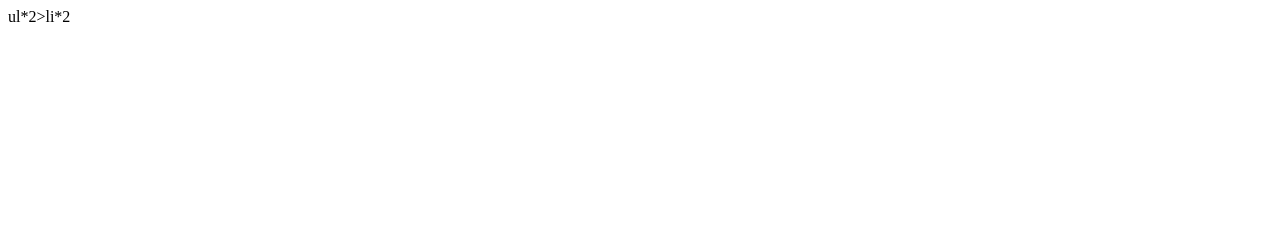
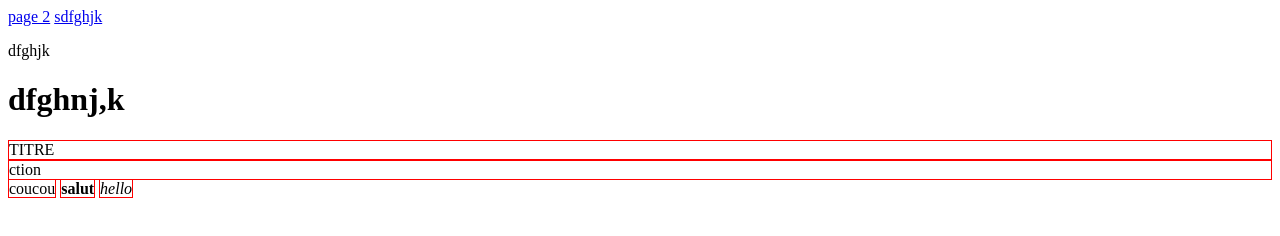
Before and after one commit to BENALIFaycel/dossierHtml, a plain HTML site: page index.html in a window 1280 px wide. Drawn offline with Linux system fonts and the light colour scheme.

Commit message:
changement de style ajout de liens

```diff
--- a/index.html
+++ b/index.html
@@ -4,12 +4,24 @@
     <meta charset="UTF-8">
     <meta http-equiv="X-UA-Compatible" content="IE=edge">
     <meta name="viewport" content="width=device-width, initial-scale=1.0">
+    <link rel="stylesheet" href="style.css">
     <title>Cours html/css DonKeySchool</title>
 </head>
 <body>
+    <!--ceci me permet d'avoir un lien ancre-->
+    <a href="index2.html">page 2</a>
+    <a href="#bottom">sdfghjk</a>
+        <p>dfghjk</p>
+    <h1 id="bottom">dfghnj,k</h1>
 
-ul*2>li*2
-
+ <!--les balises block prennnent ttes la largeur par default
+mais les balises inlines que la taille de leurs contenu
+voisci exemple ci-dessous-->
+    <div class="bordure">TITRE</div>
+    <section class="bordure">ction</section>
+<span class="bordure">coucou</span>
+<strong class="bordure">salut</strong>
+<em class="bordure">hello</em>
 
 </body>
 </html>
--- a/style.css
+++ b/style.css
@@ -0,0 +1,3 @@
+.bordure{
+    border:1px solid red;
+}
```
Also changed, not shown: index2.html (added, +12 -0 lines).
